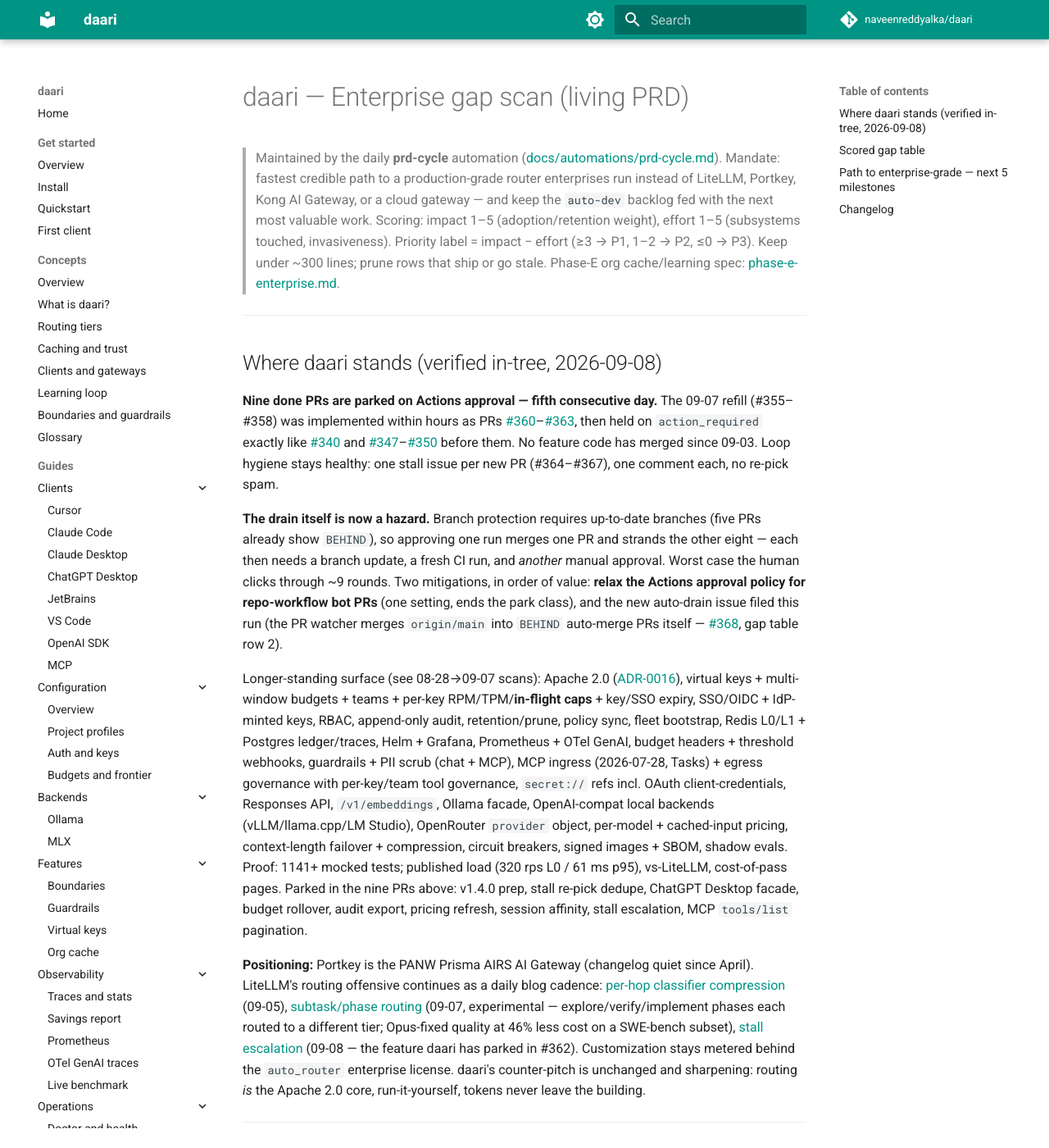
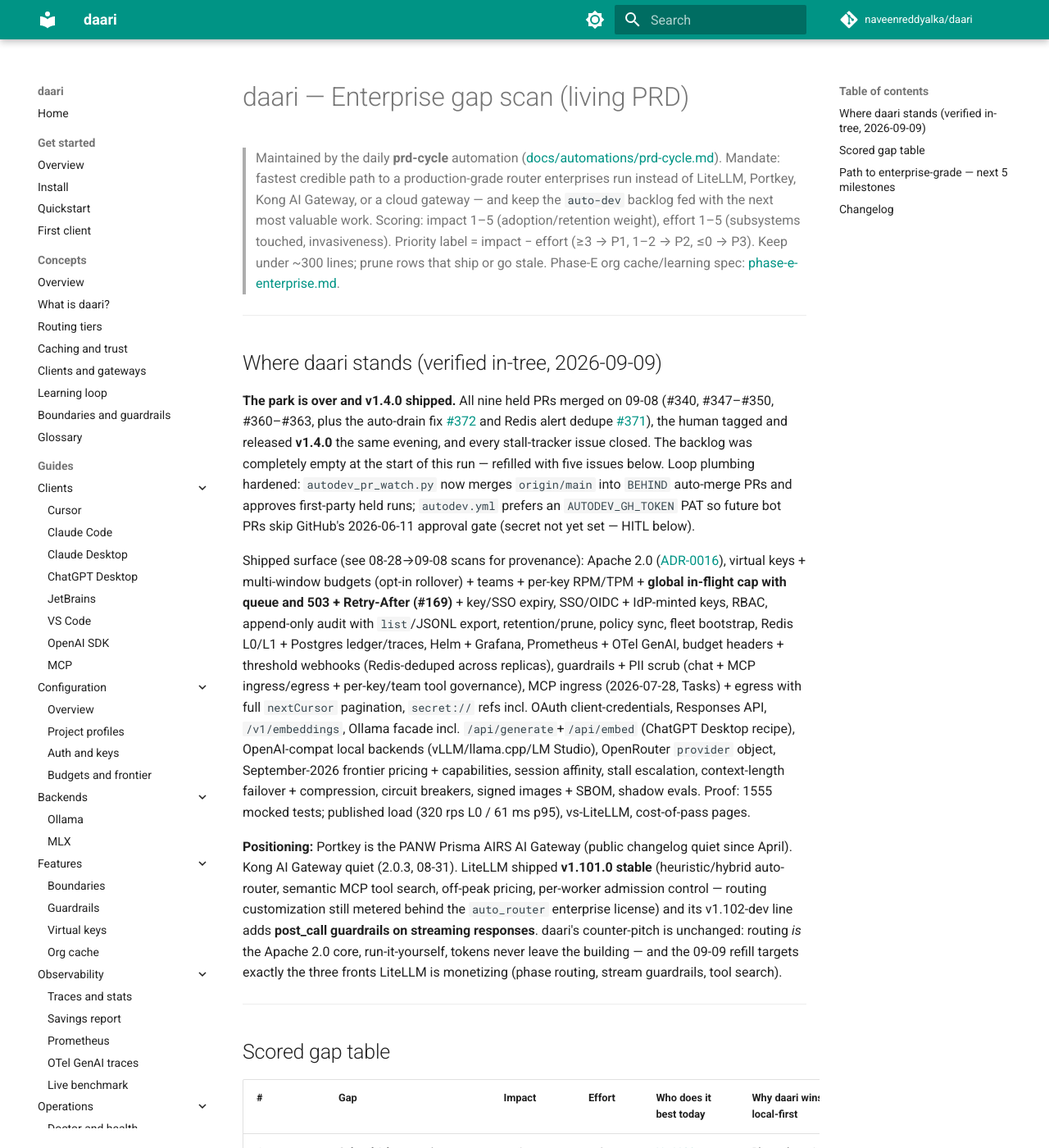
Before and after one commit to naveenreddyalka/daari, an MkDocs documentation site: the page built from docs/prd/ENTERPRISE.md, in a window 1280 px wide and 1400 px high. Shown: the whole window at 82% size. Built offline with MkDocs 1.6.1 and Material for MkDocs 9.7.7, drawn with Linux system fonts in a browser that asks for light colours; comment, search, counter and statistics services are not loaded; some of the changed text lies outside the part shown.

Commit message:
docs(prd): 2026-09-09 gap scan — park over, v1.4.0 released; filed #374–#378 (phase routing, streaming guardrails, MCP tool search, key rotation, audit hash chain)
Co-authored-by: Naveen Reddy Alka <naveenreddyalka@users.noreply.github.com>

```diff
--- a/docs/prd/ENTERPRISE.md
+++ b/docs/prd/ENTERPRISE.md
@@ -11,56 +11,46 @@
 
 ---
 
-## Where daari stands (verified in-tree, 2026-09-08)
+## Where daari stands (verified in-tree, 2026-09-09)
 
-**Nine done PRs are parked on Actions approval — fifth consecutive day.**
-The 09-07 refill (#355–#358) was implemented within hours as PRs
-[#360](https://github.com/naveenreddyalka/daari/pull/360)–[#363](https://github.com/naveenreddyalka/daari/pull/363),
-then held on `action_required` exactly like
-[#340](https://github.com/naveenreddyalka/daari/pull/340) and
-[#347](https://github.com/naveenreddyalka/daari/pull/347)–[#350](https://github.com/naveenreddyalka/daari/pull/350)
-before them. No feature code has merged since 09-03. Loop hygiene stays
-healthy: one stall issue per new PR (#364–#367), one comment each, no re-pick
-spam.
+**The park is over and v1.4.0 shipped.** All nine held PRs merged on 09-08
+(#340, #347–#350, #360–#363, plus the auto-drain fix
+[#372](https://github.com/naveenreddyalka/daari/pull/372) and Redis alert
+dedupe [#371](https://github.com/naveenreddyalka/daari/pull/371)), the human
+tagged and released **v1.4.0** the same evening, and every stall-tracker issue
+closed. The backlog was completely empty at the start of this run — refilled
+with five issues below. Loop plumbing hardened: `autodev_pr_watch.py` now
+merges `origin/main` into `BEHIND` auto-merge PRs and approves first-party
+held runs; `autodev.yml` prefers an `AUTODEV_GH_TOKEN` PAT so future bot PRs
+skip GitHub's 2026-06-11 approval gate (secret not yet set — HITL below).
 
-**The drain itself is now a hazard.** Branch protection requires up-to-date
-branches (five PRs already show `BEHIND`), so approving one run merges one PR
-and strands the other eight — each then needs a branch update, a fresh CI run,
-and *another* manual approval. Worst case the human clicks through ~9 rounds.
-Two mitigations, in order of value: **relax the Actions approval policy for
-repo-workflow bot PRs** (one setting, ends the park class), and the new
-auto-drain issue filed this run (the PR watcher merges `origin/main` into
-`BEHIND` auto-merge PRs itself —
-[#368](https://github.com/naveenreddyalka/daari/issues/368), gap table row 2).
+Shipped surface (see 08-28→09-08 scans for provenance): Apache 2.0
+([ADR-0016](../adr/0016-apache-2-relicense.md)), virtual keys + multi-window
+budgets (opt-in rollover) + teams + per-key RPM/TPM + **global in-flight cap
+with queue and 503 + Retry-After (#169)** + key/SSO expiry, SSO/OIDC +
+IdP-minted keys, RBAC, append-only audit with `list`/JSONL export,
+retention/prune, policy sync, fleet bootstrap, Redis L0/L1 + Postgres
+ledger/traces, Helm + Grafana, Prometheus + OTel GenAI, budget headers +
+threshold webhooks (Redis-deduped across replicas), guardrails + PII scrub
+(chat + MCP ingress/egress + per-key/team tool governance), MCP ingress
+(2026-07-28, Tasks) + egress with full `nextCursor` pagination, `secret://`
+refs incl. OAuth client-credentials, Responses API, `/v1/embeddings`, Ollama
+facade incl. `/api/generate`+`/api/embed` (ChatGPT Desktop recipe),
+OpenAI-compat local backends (vLLM/llama.cpp/LM Studio), OpenRouter
+`provider` object, September-2026 frontier pricing + capabilities, session
+affinity, stall escalation, context-length failover + compression, circuit
+breakers, signed images + SBOM, shadow evals. Proof: 1555 mocked tests;
+published load (320 rps L0 / 61 ms p95), vs-LiteLLM, cost-of-pass pages.
 
-Longer-standing surface (see 08-28→09-07 scans): Apache 2.0
-([ADR-0016](../adr/0016-apache-2-relicense.md)), virtual keys + multi-window
-budgets + teams + per-key RPM/TPM/**in-flight caps** + key/SSO expiry,
-SSO/OIDC + IdP-minted keys, RBAC, append-only audit, retention/prune, policy
-sync, fleet bootstrap, Redis L0/L1 + Postgres ledger/traces, Helm + Grafana,
-Prometheus + OTel GenAI, budget headers + threshold webhooks, guardrails +
-PII scrub (chat + MCP), MCP ingress (2026-07-28, Tasks) + egress governance
-with per-key/team tool governance, `secret://` refs incl. OAuth
-client-credentials, Responses API, `/v1/embeddings`, Ollama facade,
-OpenAI-compat local backends (vLLM/llama.cpp/LM Studio), OpenRouter
-`provider` object, per-model + cached-input pricing, context-length failover +
-compression, circuit breakers, signed images + SBOM, shadow evals. Proof:
-1141+ mocked tests; published load (320 rps L0 / 61 ms p95), vs-LiteLLM,
-cost-of-pass pages. Parked in the nine PRs above: v1.4.0 prep, stall re-pick
-dedupe, ChatGPT Desktop facade, budget rollover, audit export, pricing
-refresh, session affinity, stall escalation, MCP `tools/list` pagination.
-
-**Positioning:** Portkey is the PANW Prisma AIRS AI Gateway (changelog quiet
-since April). LiteLLM's routing offensive continues as a daily blog cadence:
-[per-hop classifier compression](https://docs.litellm.ai/blog/auto-router-per-hop-compression)
-(09-05), [subtask/phase routing](https://docs.litellm.ai/blog/subtask-type-routing)
-(09-07, experimental — explore/verify/implement phases each routed to a
-different tier; Opus-fixed quality at 46% less cost on a SWE-bench subset),
-[stall escalation](https://docs.litellm.ai/blog/auto-router-stall-escalation)
-(09-08 — the feature daari has parked in #362). Customization stays metered
-behind the `auto_router` enterprise license. daari's counter-pitch is
-unchanged and sharpening: routing *is* the Apache 2.0 core, run-it-yourself,
-tokens never leave the building.
+**Positioning:** Portkey is the PANW Prisma AIRS AI Gateway (public changelog
+quiet since April). Kong AI Gateway quiet (2.0.3, 08-31). LiteLLM shipped
+**v1.101.0 stable** (heuristic/hybrid auto-router, semantic MCP tool search,
+off-peak pricing, per-worker admission control — routing customization still
+metered behind the `auto_router` enterprise license) and its v1.102-dev line
+adds **post_call guardrails on streaming responses**. daari's counter-pitch
+is unchanged: routing *is* the Apache 2.0 core, run-it-yourself, tokens never
+leave the building — and the 09-09 refill targets exactly the three fronts
+LiteLLM is monetizing (phase routing, stream guardrails, tool search).
 
 ---
 
@@ -68,93 +58,94 @@
 
 | # | Gap | Impact | Effort | Who does it best today | Why daari wins local-first | Action |
 |---|-----|:--:|:--:|------------------------|----------------------------|--------|
-| 1 | **Nine done PRs parked on Actions approval** — v1.4.0 prep + both refills (09-06, 09-07) held on `action_required`; fifth consecutive day; strict up-to-date branch protection makes the drain itself ~9 manual rounds | 5 | 0 | n/a (policy) | n/a — human-only | HITL: **relax bot-PR Actions approval policy** (preferred, ends the class) or approve held runs for [#340](https://github.com/naveenreddyalka/daari/pull/340), [#347](https://github.com/naveenreddyalka/daari/pull/347)–[#350](https://github.com/naveenreddyalka/daari/pull/350), [#360](https://github.com/naveenreddyalka/daari/pull/360)–[#363](https://github.com/naveenreddyalka/daari/pull/363) as they re-queue; then tag v1.4.0 |
-| 2 | **PR watcher can't drain a park** — `autodev_pr_watch.py` classifies and comments but never remediates; `BEHIND` auto-merge PRs wait for a human to click *Update branch* nine times | 4 | 2 | n/a (loop plumbing) | Makes the backlog self-draining the moment approval lands (or the policy relaxes) | [#368](https://github.com/naveenreddyalka/daari/issues/368) (P2) |
-| 3 | **Budget alert double-fire on multi-replica** — webhook dedupe is in-process (`budget_alerts.py` docstring caveat); an HA fleet pages twice per threshold | 3 | 2 | LiteLLM (Redis-backed alert state) | Redis is already in the stack (L0/L1); one `SET NX EX` per crossing makes alerts exactly-once per fleet | [#369](https://github.com/naveenreddyalka/daari/issues/369) (P2) |
-| 4 | **Agent-loop routing parity — implemented, parked**: pricing refresh [#360](https://github.com/naveenreddyalka/daari/pull/360), session affinity [#361](https://github.com/naveenreddyalka/daari/pull/361), stall escalation [#362](https://github.com/naveenreddyalka/daari/pull/362), MCP pagination [#363](https://github.com/naveenreddyalka/daari/pull/363) | 4 | 0 | LiteLLM v1.101-rc.1 (behind enterprise license) | Free + local prompt-cache TTFT win | Unpark row 1; nothing left to build |
-| 5 | **Subtask/phase routing** — no per-agent-phase tiering (explore/verify/implement); LiteLLM's 09-07 experiment matched fixed-Opus quality at 46% less cost | 4 | 3 | [LiteLLM subtask classifier](https://docs.litellm.ai/blog/subtask-type-routing) (experimental) | Phase detection from tool history is stateless and local; explore-phase turns are exactly what $0 local tiers are for — the cost win compounds | Watch — file after #361/#362 merge (builds on their tool-history machinery; filing now guarantees conflicts with parked router PRs) |
-| 6 | **Batch API** — no `/v1/batches`; agents and eval pipelines increasingly submit batch jobs | 4 | 4 | OpenRouter Batch API (beta); LiteLLM e2e batch billing | Drain batches through idle local tiers overnight at $0 — no cloud gateway can copy it. MCP Tasks store (#315) is the template | File when a daari-served client sends batches; sketch first |
-| 7 | **MCP semantic tool search** — big tool catalogs drown agent context; no server-side relevance ranking | 3 | 3 | LiteLLM `mcp_tool_search` (embedding-ranked) | `/v1/embeddings` + local embed models → $0 ranking on-box | Watch — file after #363 lands and a daari-served client hits a large catalog |
-| 8 | **Global admission control** — per-key in-flight caps shipped (#169, `rate_limit.py`); missing only a worker-level cap / fast 503 when local backends saturate across keys | 2 | 3 | [LiteLLM `max_in_flight_requests_per_worker`](https://docs.litellm.ai/release_notes/v1.101.0rc1/v1-101-0-rc-1) | Local GPUs saturate long before the gateway; failing fast beats queueing into timeout | Watch — file when a load report shows queue collapse, or with the next HA milestone |
-| 9 | **MCP agent identity** — [WIF SEP-1933](https://github.com/modelcontextprotocol/modelcontextprotocol/pull/1933) + DPoP SEP-1932 both still **draft** (re-checked 09-08) | 3 | 3 | MCP Tier-1 SDKs; LiteLLM MCP session RFC 7662 | Workload JWTs (K8s/SPIFFE) as inbound auth fit fleets; `secret://oauth` + key expiry are the groundwork | Watch — file when SEP-1933 merges or a fleet asks |
-| 10 | **Gemini-native facade** — no `/v1beta` `generateContent`; Gemini CLI can't point at daari | 3 | 4 | Nobody self-hosted | Same dialect-facade trick as Ollama/Anthropic | Watch — file when a target client is confirmed |
-| 11 | **A2A gateway** — no Agent2Agent ingress/egress governance | 3 | 4 | Kong Agent Gateway | Local agents delegating over A2A get routing/cache/policy without a cloud hop | Watch — revisit when a daari-served client speaks A2A |
-| 12 | **Admin console** — web dashboard read-only; key/team/budget management is CLI-only | 3 | 4 | LiteLLM admin UI | CLI-first fits operators; a UI matters at org rollout scale | Watch — wait for operator demand |
-| 13 | **Off-peak pricing windows** — some providers discount by time window; daari prices flat per model | 2 | 2 | LiteLLM `off_peak_pricing` | Local math at cost time; pairs with rollover (#349) | Watch — file when a provider daari routes to publishes off-peak rates |
-| 14 | **Per-request `cost_tier` body param** — OpenRouter Auto router takes it in-body; daari has `X-Daari-Tier-Cap` header + profiles | 2 | 2 | OpenRouter Auto router | Header + `.daari.yaml` cover most cases | Watch — file if a client can't set headers |
+| 1 | **Subtask/phase routing** — no per-agent-phase tiering (explore/verify/implement); LiteLLM's 09-07 experiment matched fixed-Opus quality at 46% less cost; session affinity + stall escalation (the groundwork) merged 09-08 | 4 | 3 | [LiteLLM subtask classifier](https://docs.litellm.ai/blog/subtask-type-routing) (experimental, enterprise-licensed) | Phase detection from tool history is stateless and on-box; explore turns are exactly what $0 local tiers are for | **Filed [#374](https://github.com/naveenreddyalka/daari/issues/374)** (P2) |
+| 2 | **Guardrails force full stream buffering** — `_can_relay_frontier_stream` returns False with guardrails on; every streamed answer buffers before the first byte (verified `router.py` ~3127) | 4 | 3 | [LiteLLM v1.102-dev streaming post_call guardrails](https://github.com/BerriAI/litellm/pull/38788) | Rules are regex + local PII scrub — incremental scanning is microseconds per chunk, no guardrail API hop | **Filed [#375](https://github.com/naveenreddyalka/daari/issues/375)** (P2) |
+| 3 | **MCP semantic tool search** — pagination (#363) means aggregated catalogs of hundreds of tools now reach small local models, which are most hurt by tool flooding | 4 | 3 | LiteLLM `mcp_tool_search` (v1.101 stable, embedding-ranked) | `/v1/embeddings` + local embed models → $0 ranking, tool descriptions never leave the box | **Filed [#376](https://github.com/naveenreddyalka/daari/issues/376)** (P2) |
+| 4 | **No zero-downtime key rotation** — revoke+create is a hard cutover losing budgets/team/policy identity; SOC 2-style rotation schedules expect overlap | 3 | 2 | LiteLLM key regenerate | Rotation is a local state transition + audit row; completes the on-box credential lifecycle with expiry (#331) | **Filed [#377](https://github.com/naveenreddyalka/daari/issues/377)** (P2) |
+| 5 | **Audit log is not tamper-evident** — SQLite rows editable by anyone with disk access; export shows no trace | 3 | 2 | Nobody (LiteLLM/Kong audit is plain DB rows) | Self-hosted audit needs tamper-evidence *more* than SaaS; SHA-256 hash chain is stdlib-only | **Filed [#378](https://github.com/naveenreddyalka/daari/issues/378)** (P2) |
+| 6 | **Batch API** — no `/v1/batches`; agents and eval pipelines increasingly submit batch jobs | 4 | 4 | OpenRouter Batch API (beta); LiteLLM e2e batch billing | Drain batches through idle local tiers overnight at $0 — no cloud gateway can copy it. MCP Tasks store (#315) is the template | Watch — file when a daari-served client sends batches; sketch first |
+| 7 | **MCP agent identity** — [WIF SEP-1933](https://github.com/modelcontextprotocol/modelcontextprotocol/pull/1933) + DPoP SEP-1932 both still **draft** (re-checked 09-09); MCP roadmap makes agent identity a priority area | 3 | 3 | MCP Tier-1 SDKs; LiteLLM MCP session RFC 7662 + ID-JAG relay | Workload JWTs (K8s/SPIFFE) as inbound auth fit fleets; `secret://oauth` + key expiry are the groundwork | Watch — file when SEP-1933 merges or a fleet asks |
+| 8 | **Gemini-native facade** — no `/v1beta` `generateContent`; Gemini CLI can't point at daari | 3 | 4 | Nobody self-hosted | Same dialect-facade trick as Ollama/Anthropic | Watch — file when a target client is confirmed |
+| 9 | **A2A gateway** — no Agent2Agent ingress/egress governance | 3 | 4 | Kong Agent Gateway | Local agents delegating over A2A get routing/cache/policy without a cloud hop | Watch — revisit when a daari-served client speaks A2A |
+| 10 | **Admin console** — web dashboard read-only; key/team/budget management is CLI-only | 3 | 4 | LiteLLM admin UI | CLI-first fits operators; a UI matters at org rollout scale | Watch — wait for operator demand |
+| 11 | **Off-peak pricing windows** — some providers discount by time window; daari prices flat per model | 2 | 2 | LiteLLM `off_peak_pricing` (v1.101 stable) | Local math at cost time; pairs with rollover (#349) | Watch — file when a provider daari routes to publishes off-peak rates |
+| 12 | **Per-request `cost_tier` body param** — OpenRouter Auto router GA'd it in-body; daari has `X-Daari-Tier-Cap` header + profiles | 2 | 2 | OpenRouter Auto router | Header + `.daari.yaml` cover most cases | Watch — file if a client can't set headers |
+| 13 | **Streamed live cost** — LiteLLM puts `usage.cost` on the final streamed usage chunk; daari streams a usage chunk without cost (cost headers can't carry a post-stream figure) | 2 | 2 | LiteLLM spend controls | Cost math is already local (#278); one field on the existing usage chunk | Watch — file when a streaming client asks for live spend |
+| 14 | **Ollama 0.34 facade parity** — 0.34 (rc3) adds OpenAI-compat client tool search and response compaction; daari's facade tolerates unknown fields (`extra="ignore"`) but hasn't been verified against the GA surface | 2 | 2 | Ollama upstream | Facade recipe is daari's ChatGPT Desktop path (#343) | Watch — verify `/api` parity when 0.34.0 GAs |
 | 15 | **Image/multimodal generation API** — chat vision routes; no `/v1/images` | 2 | 4 | OpenRouter Image API | Local diffusion is a different product | Non-goal for now |
 
 Open backlog after this run:
-[#368](https://github.com/naveenreddyalka/daari/issues/368) (PR-watch
-auto-drain, P2) and [#369](https://github.com/naveenreddyalka/daari/issues/369)
-(budget-alert fleet dedupe, P2) — both auto-labeled at filing — are the only
-*pickable* items; every other open
-issue has a parked PR or is a stall tracker (#341, #351–#354, #364–#367 — all
-resolve with the approvals in row 1). Deliberately filed 2 of the 5-issue
-budget: with nine PRs parked, more issues would only manufacture conflicting
-parked branches.
+[#374](https://github.com/naveenreddyalka/daari/issues/374) phase routing,
+[#375](https://github.com/naveenreddyalka/daari/issues/375) streaming
+guardrails, [#376](https://github.com/naveenreddyalka/daari/issues/376) MCP
+tool search, [#377](https://github.com/naveenreddyalka/daari/issues/377) key
+rotation, [#378](https://github.com/naveenreddyalka/daari/issues/378) audit
+hash chain — all P2, all auto-labeled at filing. Full 5-issue budget used:
+the loop drained everything overnight when unblocked (nine PRs on 09-08).
 
 ---
 
 ## Path to enterprise-grade — next 5 milestones
 
-1. **Unpark the pipeline** (row 1, human-only): relax the Actions approval
-   policy for repo-workflow bot PRs — five parks in eleven days, nine PRs
-   deep, and strict branch protection turns the drain into ~9 manual rounds.
-   One policy change ends the class; approving runs one-by-one is the slow
-   alternative. Then tag v1.4.0.
-2. **Make the loop self-draining** (row 2,
-   [#368](https://github.com/naveenreddyalka/daari/issues/368)): the PR watcher merges
-   `origin/main` into `BEHIND` auto-merge PRs (union-merging
-   `docs/TRACKING.md`) so the stack drains itself once checks can run.
-3. **Ship the parked agent-loop routing suite** (row 4): pricing accuracy,
-   session affinity, stall escalation, MCP pagination are all done — they beat
-   LiteLLM's enterprise-licensed equivalents at $0 the moment they merge.
-4. **Phase routing is the next routing frontier** (row 5, watch): LiteLLM's
-   subtask experiment validates daari's core thesis — most agent turns are
-   cheap-model turns. File immediately after #361/#362 merge.
-5. **Fleet-grade correctness polish** (row 3,
-   [#369](https://github.com/naveenreddyalka/daari/issues/369)): exactly-once budget
-   alerts on multi-replica; pairs with the HA/observability story that
-   retention (#338) and webhooks (#339) started.
+1. **Ship the routing/guardrail counter-offensive** (rows 1–3,
+   [#374](https://github.com/naveenreddyalka/daari/issues/374)–[#376](https://github.com/naveenreddyalka/daari/issues/376)):
+   phase routing, incremental stream guardrails, and semantic tool search are
+   the three features LiteLLM is monetizing behind its enterprise license —
+   daari ships them Apache 2.0, on-box, at $0 marginal cost.
+2. **Complete the credential lifecycle** (rows 4–5,
+   [#377](https://github.com/naveenreddyalka/daari/issues/377)/[#378](https://github.com/naveenreddyalka/daari/issues/378)):
+   zero-downtime rotation and tamper-evident audit close the two remaining
+   SOC 2-shaped holes in the keys/audit story.
+3. **End the approval-gate class for good** (HITL): set the
+   `AUTODEV_GH_TOKEN` secret (a user PAT) so autodev PRs stop being
+   `github-actions[bot]`-attributed; merge the green release-chore PR
+   [#373](https://github.com/naveenreddyalka/daari/pull/373) (brew formula
+   for v1.4.0).
+4. **Batch API when demand lands** (row 6): idle local tiers overnight at $0
+   is the single most defensible cost story daari hasn't told yet.
+5. **Agent identity when the spec settles** (row 7): SEP-1933 is a named MCP
+   roadmap priority; `secret://oauth` and key expiry mean daari can move
+   within days of the merge.
 
-Standing HITL asks: **relax bot-PR Actions approval** (or approve the nine
-held runs), close stall issues #341/#351–#354/#364–#367 after merges, then
-**tag + release v1.4.0** (agent cannot tag/publish).
+Standing HITL asks: set `AUTODEV_GH_TOKEN` (repo secret, user PAT with
+contents+PR scope); merge [#373](https://github.com/naveenreddyalka/daari/pull/373)
+(all checks green; brew formula for the v1.4.0 release you tagged).
 
 ---
 
 ## Changelog
 
-- **2026-09-08** — **Park deepened: nine PRs held** (#340, #347–#350,
-  #360–#363 — the entire 09-07 refill implemented within hours, then parked;
-  fifth consecutive day). Identified the drain hazard: strict up-to-date
-  branch protection means sequential approve/update rounds. Filed
-  [#368](https://github.com/naveenreddyalka/daari/issues/368) **PR-watch
-  auto-drain** (P2) and
-  [#369](https://github.com/naveenreddyalka/daari/issues/369) **budget-alert
-  fleet dedupe** (P2); deliberately stopped at 2/5 issues to avoid
-  manufacturing conflicting parked PRs.
-  Outward: LiteLLM blog cadence — per-hop classifier compression (09-05),
-  **subtask/phase routing** (09-07, new watch row 5), stall escalation post
-  (09-08, parity already parked in #362); Ollama still v0.34.0-rc1; Kong
-  quiet (2.0.3); SEP-1933 still draft; OpenRouter adds STT
-  timestamps/segments, workspace members API, guardrail training-consent
-  flags. Inward verified: per-key in-flight caps already shipped (#169) —
-  admission-control row corrected; `budget_alerts.py` dedupe is in-process
-  (docstring caveat confirmed).
-- **2026-09-07** — Full park (five PRs). Outward: LiteLLM v1.101.0-rc.1
-  routing offensive metered behind `auto_router` enterprise license; Claude
-  Fable 5.1 + GPT-6 Astra at $10/$50. Filed #355 pricing (P1), #356 session
-  affinity, #357 stall escalation, #358 MCP pagination.
-- **2026-09-06** — Label HITL ended (labeler #336 works). One park (#340);
-  stall issue #341 re-picked ~12× → filed #342 dedupe, #343 ChatGPT Desktop
-  facade, #344 budget rollover, #345 audit read path.
-- **2026-09-03** — Second full drain in two days (#317–#321 → PRs #324–#329
-  overnight). Refill: #330 auto-labeler, #331 key expiry, #332 retention,
-  #333 budget webhooks, #334 v1.4.0 prep.
-- **2026-09-02** — Backlog drained; human unparked both parks; Apache 2.0
-  merged; loop shipped 15 PRs in ~36h (#299–#316). Refiled #317–#321.
+- **2026-09-09** — **Park over, v1.4.0 released, backlog refilled.** All nine
+  held PRs merged 09-08 plus auto-drain (#372) and alert dedupe (#371); human
+  tagged v1.4.0. Backlog was empty — filed
+  [#374](https://github.com/naveenreddyalka/daari/issues/374) phase routing,
+  [#375](https://github.com/naveenreddyalka/daari/issues/375) incremental
+  streaming guardrails (verified: guardrails currently disable the stream
+  relay and force full buffering),
+  [#376](https://github.com/naveenreddyalka/daari/issues/376) MCP semantic
+  tool search, [#377](https://github.com/naveenreddyalka/daari/issues/377)
+  key rotation, [#378](https://github.com/naveenreddyalka/daari/issues/378)
+  audit hash chain (all P2). Outward: LiteLLM v1.101.0 stable + v1.102-dev
+  streaming guardrails; vLLM v0.29.0 (MRV2 default, queue admission flags);
+  Ollama 0.34.0-rc3 (ChatGPT Desktop, new watch row 14); Kong quiet;
+  SEP-1933 still draft; OpenRouter GA'd Responses + `cost_tier`. Inward
+  corrections: **global in-flight cap already shipped** (#169 — admission
+  row pruned); Anthropic gateway accepts unknown content blocks (no parity
+  defect). New HITL: set `AUTODEV_GH_TOKEN`, merge #373.
+- **2026-09-08** — Park deepened to nine PRs (fifth day). Named the drain
+  hazard (strict up-to-date protection ⇒ ~9 manual rounds). Filed #368
+  auto-drain + #369 alert dedupe; stopped at 2/5 issues deliberately.
+  Outward: LiteLLM subtask/phase routing blog (09-07), stall-escalation post.
+- **2026-09-07** — Full park (five PRs). LiteLLM v1.101-rc.1 routing
+  offensive behind `auto_router` license; Fable 5.1 + GPT-6 Astra at $10/$50.
+  Filed #355 pricing (P1), #356 session affinity, #357 stall escalation,
+  #358 MCP pagination.
+- **2026-09-06** — Label HITL ended (labeler #336). One park (#340); stall
+  re-pick spam → #342 dedupe, #343 ChatGPT Desktop facade, #344 budget
+  rollover, #345 audit read path.
+- **2026-09-03** — Second drain in two days. Refill: #330 labeler, #331 key
+  expiry, #332 retention, #333 budget webhooks, #334 v1.4.0 prep.
+- **2026-09-02** — Backlog drained; Apache 2.0 merged; 15 PRs in ~36h.
 - **2026-08-28→09-01** (condensed) — Created this PRD; discovered the
   `action_required` park class, the stale search index (→ GraphQL reads), the
   closing-keyword hazard, the PANW/Portkey acquisition; filed #275–#279,
```
